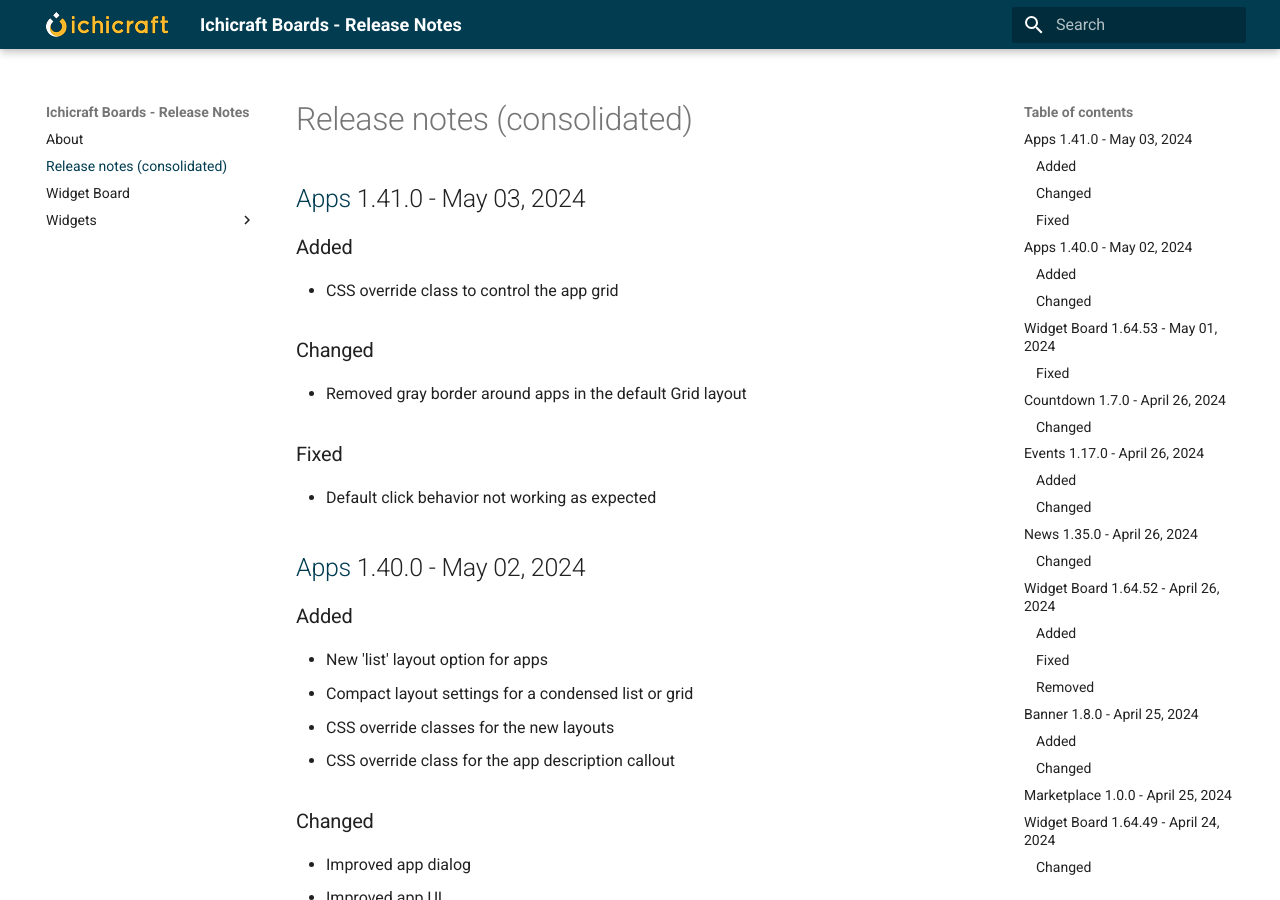
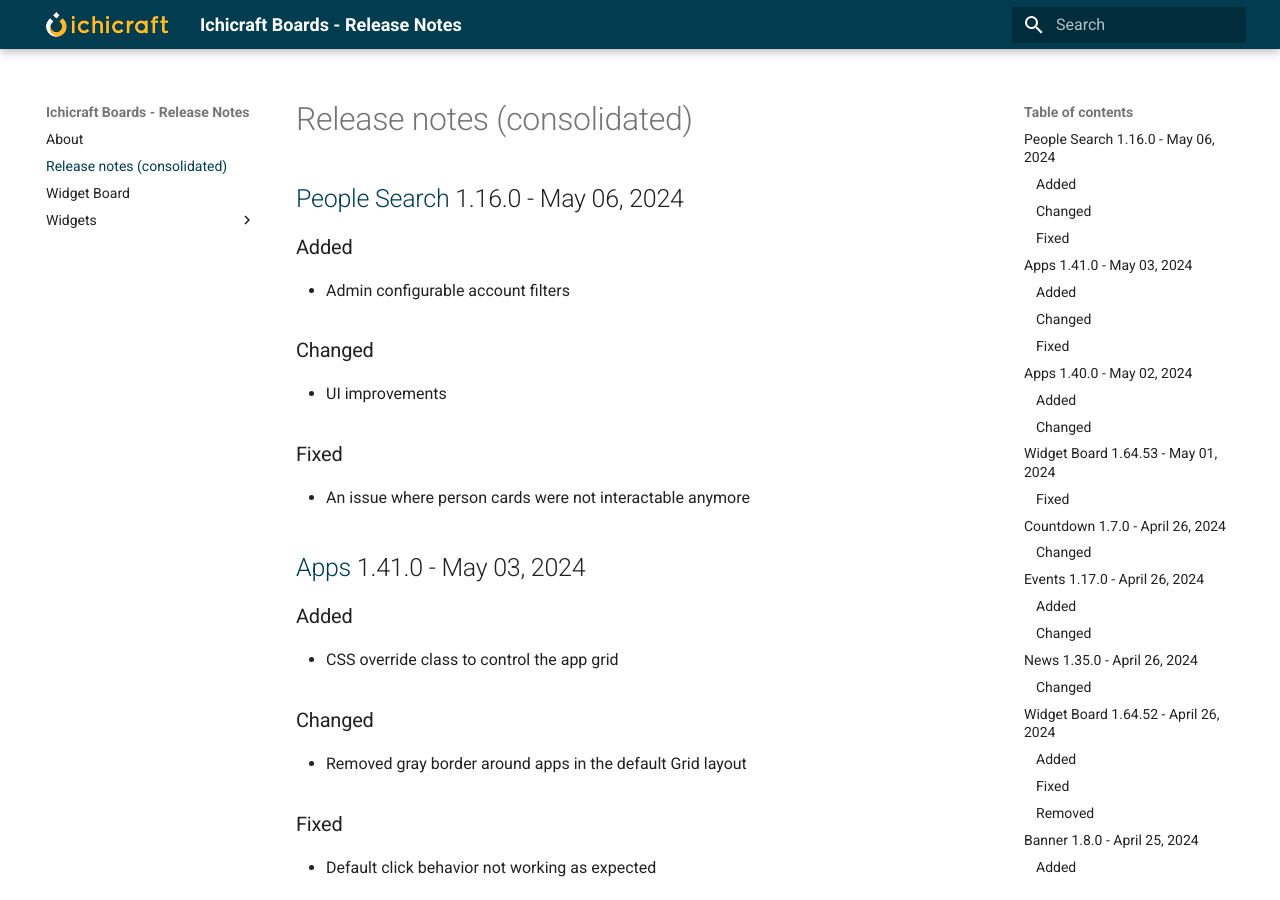
Before and after one commit to ichicraft/widgets-docs, an MkDocs documentation site: the page built from docs/Release-notes-(consolidated).md, in a window 1280 px wide and 900 px high. Built offline with MkDocs 1.6.1 and Material for MkDocs 9.7.7, drawn with Linux system fonts in a browser that asks for light colours.

Commit message:
Release notes updated by BuildService

```diff
--- a/docs/Release-notes-(consolidated).md
+++ b/docs/Release-notes-(consolidated).md
@@ -1,3 +1,14 @@
+## [People Search](./Widgets/People Search.md) 1.16.0 - May 06, 2024
+
+### Added
+- Admin configurable account filters
+
+### Changed
+- UI improvements
+
+### Fixed
+- An issue where person cards were not interactable anymore
+
 ## [Apps](./Widgets/Apps.md) 1.41.0 - May 03, 2024
 
 ### Added
```
Also changed, not shown: docs/Widgets/People Search.md (+11 -0 lines).
